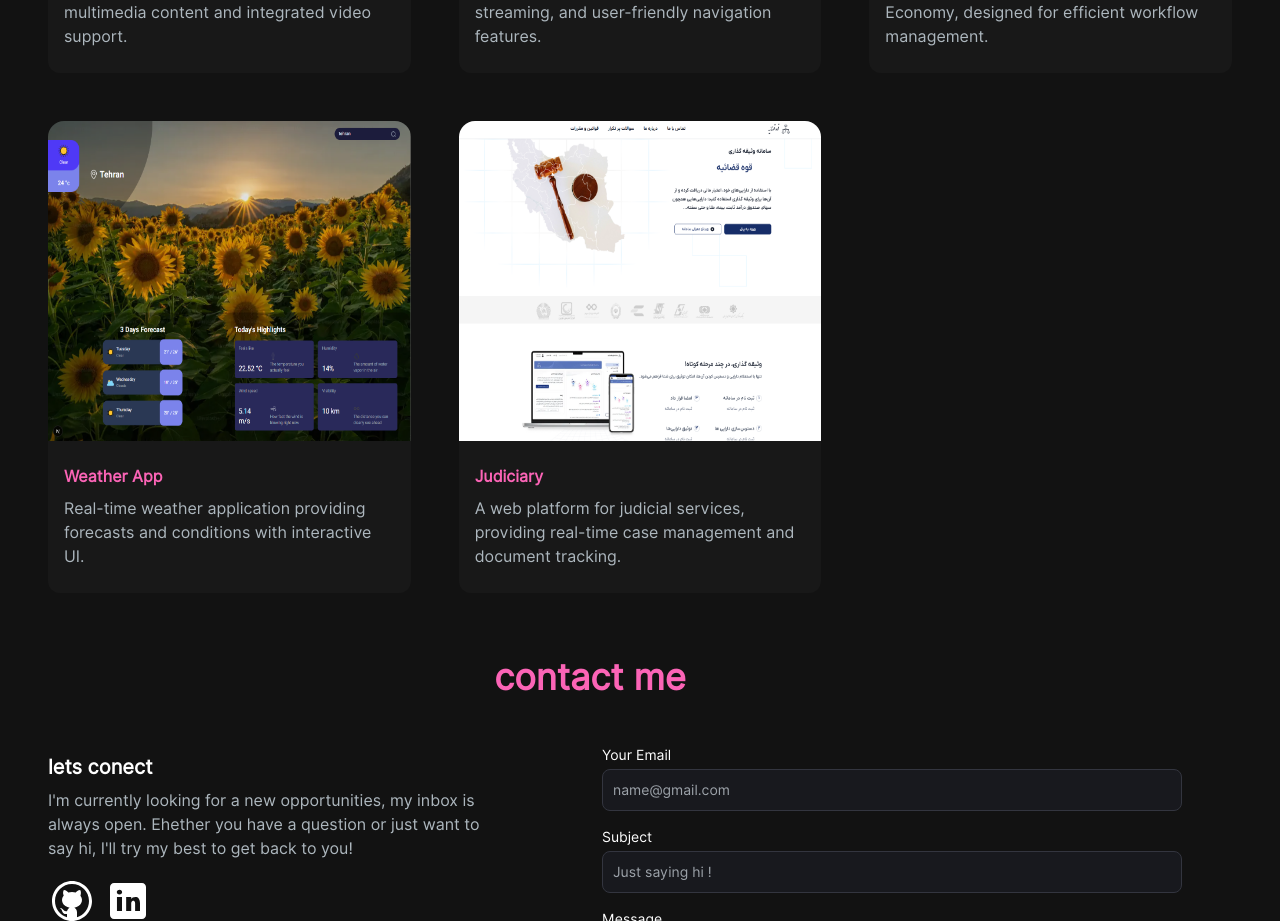
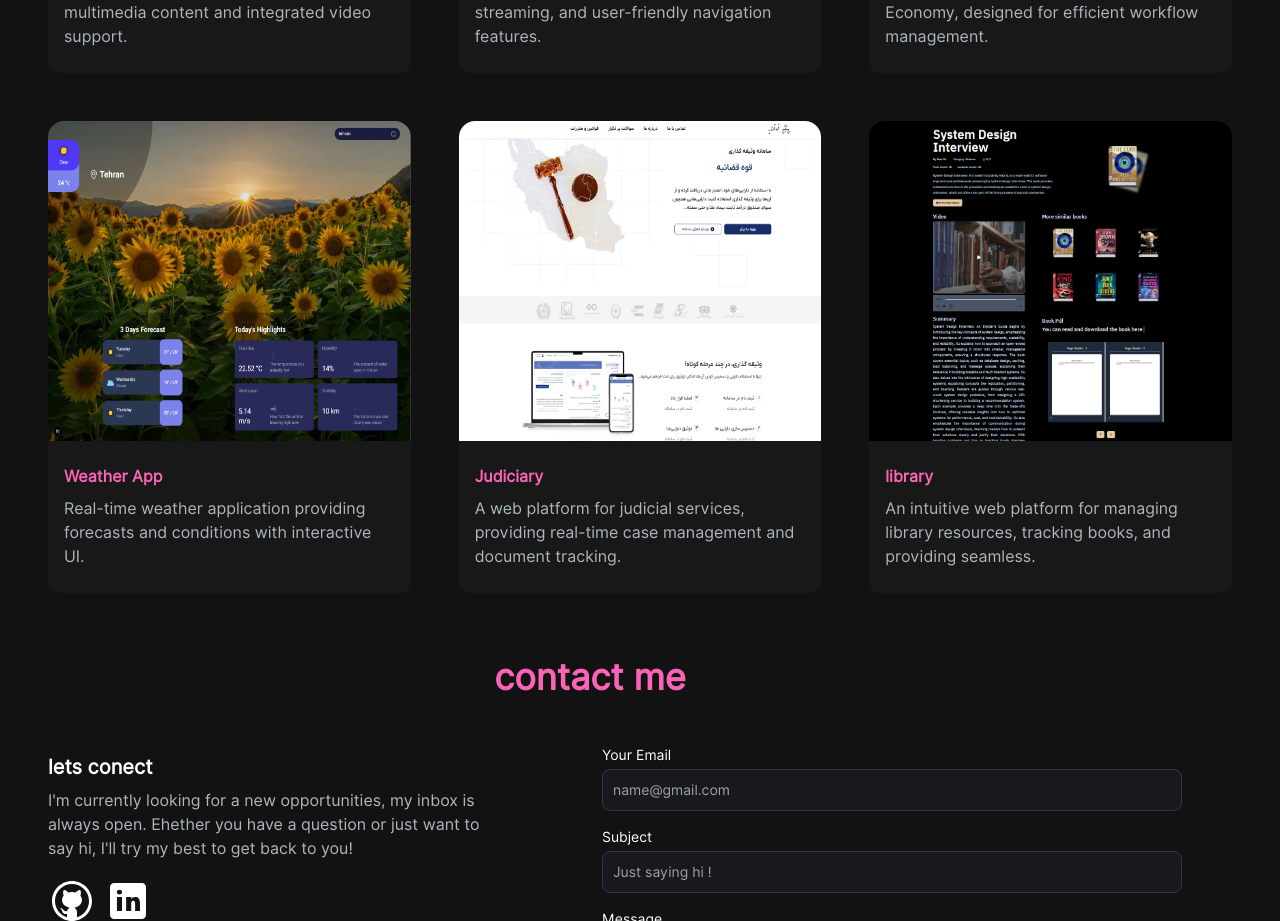
Before and after one commit to taniaa-sh/MyPortfolio, a Next.js app: page / in a window 1280 px wide. Shown: the part 2564-3485 px from the top of the page. Built offline with nearby package versions, Linux system fonts and the light colour scheme.

Commit message:
add library project

```diff
--- a/components/ProjectSection.jsx
+++ b/components/ProjectSection.jsx
@@ -84,6 +84,17 @@ const projectsData = [
     imgUrl: "/images/Judiciary.png",
     previewUrl: "https://eadl.hooshmandsepehrco.com/",
   },
+    {
+    id: 9,
+    title: "library",
+    description:
+    "An intuitive web platform for managing library resources, tracking books, and providing seamless.",
+    image: "/images/library.png",
+    tag: ["all", "web"],
+    imgUrl: "/images/library.png",
+    gitUrl: "https://github.com/taniaa-sh/library",
+    previewUrl: "https://tani-library.vercel.app/",
+  },
 ];
 
 const ProjectSection = () => {
```
Also changed, not shown: public/images/library.png (added).
